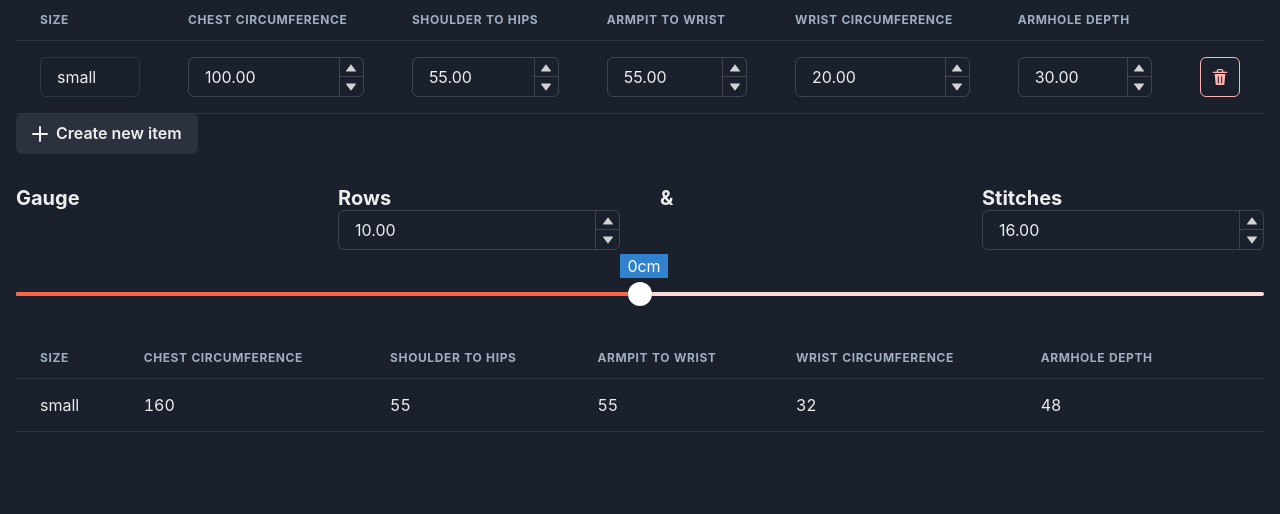
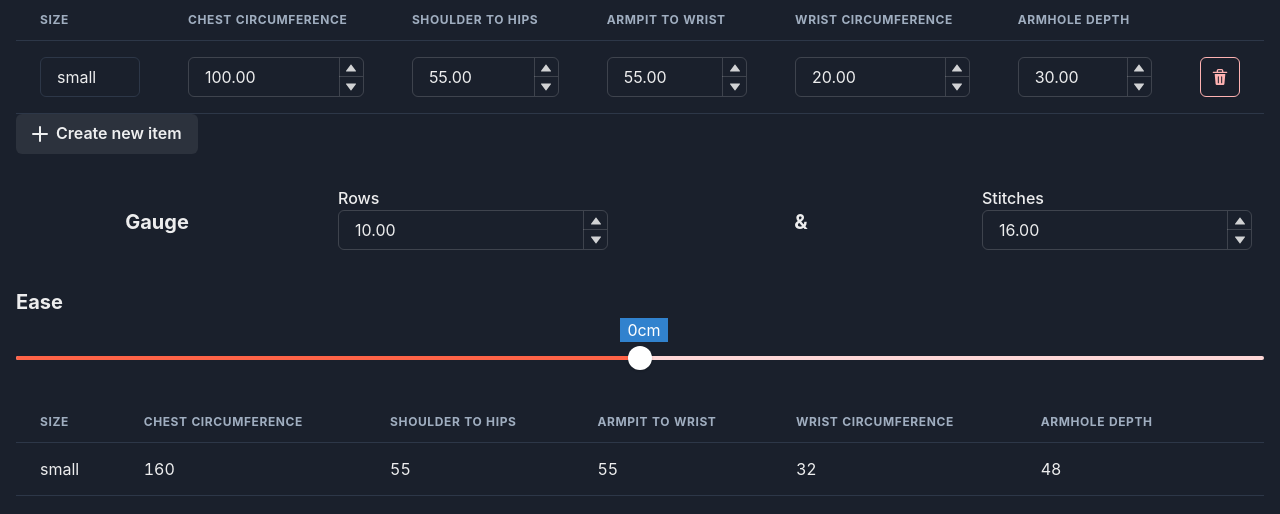
Before and after one commit to zircat-dev/stitch-up, a React (Create React App) app: page / in a window 1280 px wide. Shown: the top 514 px of the page. Built offline with nearby package versions, Linux system fonts and the light colour scheme.

Commit message:
added labels and things

```diff
--- a/src/components/Ease.js
+++ b/src/components/Ease.js
@@ -1,6 +1,7 @@
 import React from 'react';
 import {
   Box,
+  Heading,
   Slider,
   SliderFilledTrack,
   SliderMark,
@@ -15,6 +16,10 @@ const Ease = () => {
   const sliderValue = state.ease;
 
   return (
+    <React.Fragment>
+      <Box>
+        <Heading size="md">Ease</Heading>
+      </Box>
       <Slider
         defaultValue={0}
         min={-10}
@@ -39,6 +44,7 @@ const Ease = () => {
         </SliderTrack>
         <SliderThumb boxSize={6} />
       </Slider>
+    </React.Fragment>
   );
 };
 
--- a/src/components/GaugeRow.js
+++ b/src/components/GaugeRow.js
@@ -3,6 +3,8 @@ import {
   SimpleGrid,
   Box,
   Heading,
+  Center,
+  FormLabel,
 } from '@chakra-ui/react';
 
 import { MeasurementValue } from './MeasurementsRow';
@@ -16,19 +18,24 @@ const GaugeRow = () => {
   return (
     <Box flex="1">
       <SimpleGrid minChildWidth="120px" spacing="40px">
+        <Center>
+          <Heading size="md">Gauge</Heading>
+        </Center>
         <Box>
-          <Heading size="md">Gauge</Heading>
+          {/* <Heading size="md">Rows</Heading> */}
+          <FormLabel>
+            Rows
+            <MeasurementValue value={state.gauge.rows} update={updateGauge('rows')} />
+          </FormLabel>
         </Box>
+        <Center>
+          <Heading size="md">&</Heading>
+        </Center>
         <Box>
-          <Heading size="md">Rows</Heading>
-          <MeasurementValue value={state.gauge.rows} update={updateGauge('rows')} />
-        </Box>
-        <Box>
-          <Heading size="md">&</Heading>
-        </Box>
-        <Box>
-          <Heading size="md">Stitches</Heading>
-          <MeasurementValue value={state.gauge.stitches} update={updateGauge('stitches')} />
+          <FormLabel>
+            Stitches
+            <MeasurementValue value={state.gauge.stitches} update={updateGauge('stitches')} />
+          </FormLabel>
         </Box>
       </SimpleGrid>
     </Box>
```
Lines whose indentation alone changed are shown as unchanged.
